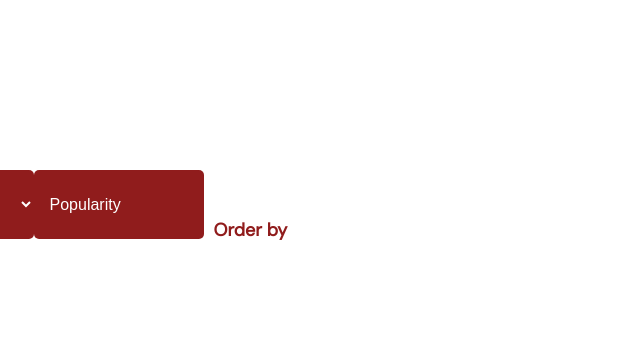
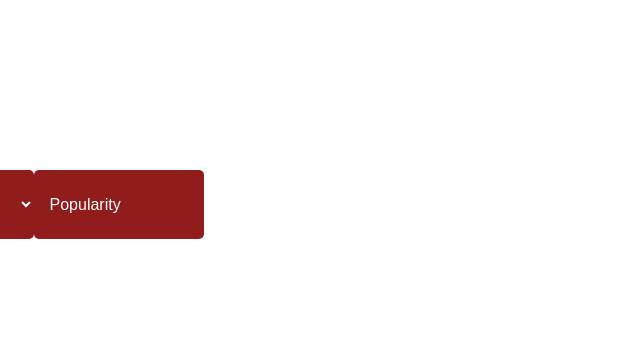
Before and after one commit to Mantzy/FishEye, a plain HTML site: page photographer-page.html in a window 1280 px wide. Shown: the top 346 px of the page, 297-937 px from the left. Drawn offline with Linux system fonts and the light colour scheme.

```diff
--- a/css/main.css
+++ b/css/main.css
@@ -530,35 +530,3 @@
 .single-photo {
     flex-grow: 10;
 }
-
-
-/* Dropdown menu */
-
-.filterContainer {
-    height: auto;
-}
-
-.filterBox {
-    display: flex;
-    position: relative;
-    align-items: center;
-    margin-top: 20px;
-    margin-bottom: 40px;
-}
-
-.orderBy {
-    margin-left: 10px;
-    margin-right: 10px;
-    font-weight: 700;
-    font-style: normal;
-    font-size: 18px;
-}
-
-.custom-select {
-    width: 120px;
-    position: relative;
-}
-
-.custom-select select {
-    display: none;
-}
--- a/photographer-page.html
+++ b/photographer-page.html
@@ -59,19 +59,7 @@
                         <a href="#">Title</a>
                     </div>
                 </div>
-                <div class="filterContainer">
-                    <div class="filterBox">
-                        <label class="orderBy" for="myChoise">Order by</label>
-                        <div class="custom-select">
-                            <select id="myChoise" name="selections" role="listbox" tabindex="0">
-                          <option value="0" role="option" tabindex="0">Popularity</option>
-                          <option value="0" role="option" tabindex="0">Popularity</option>
-                          <option value="1" role="option" tabindex="0">Date</option>
-                          <option value="2" role="option" tabindex="0">Title</option>
-                        </select>
-                        </div>
-                    </div>
-                </div>
+
             </div>
 
             <!-- photo ordering end-->
```
